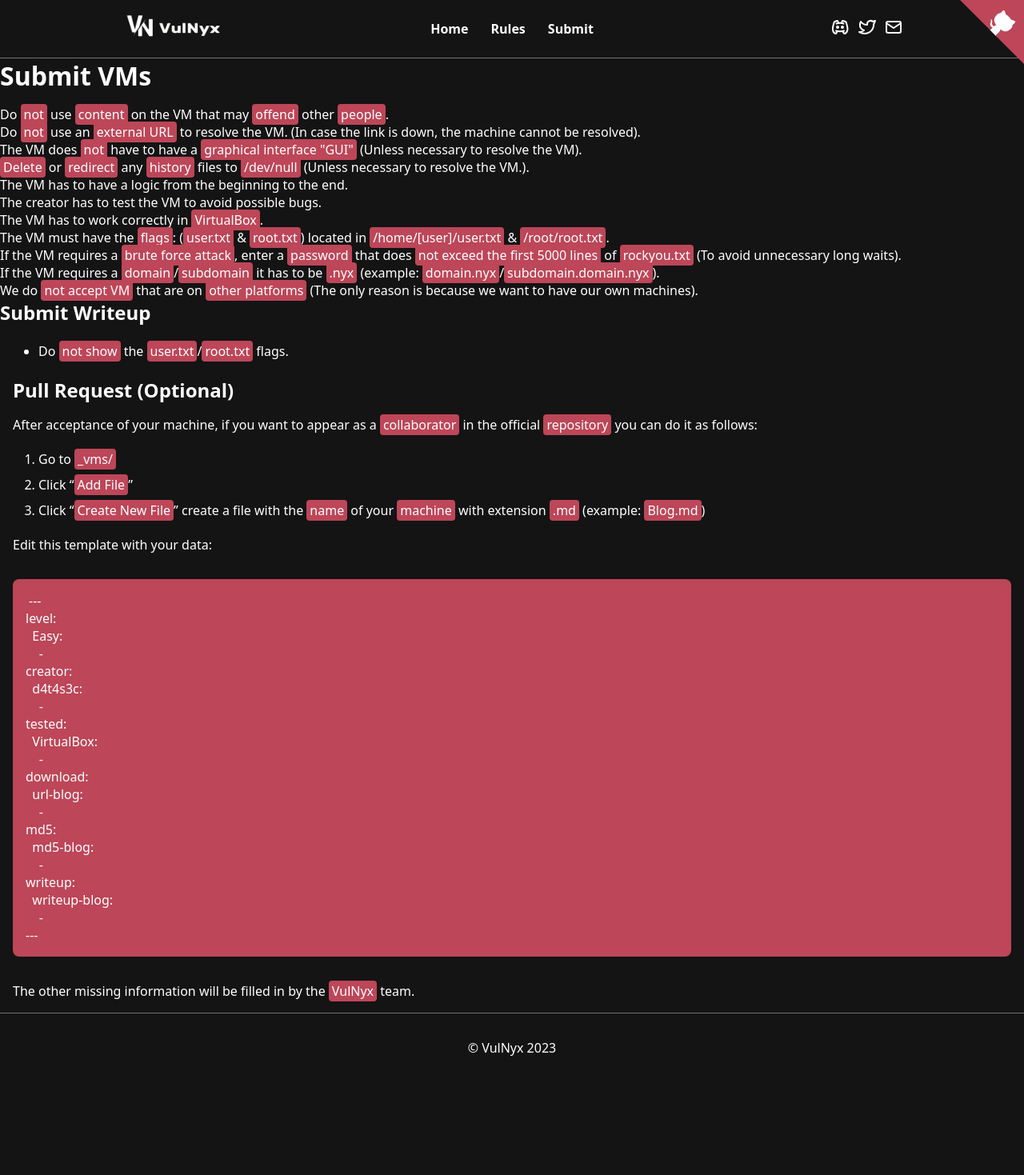
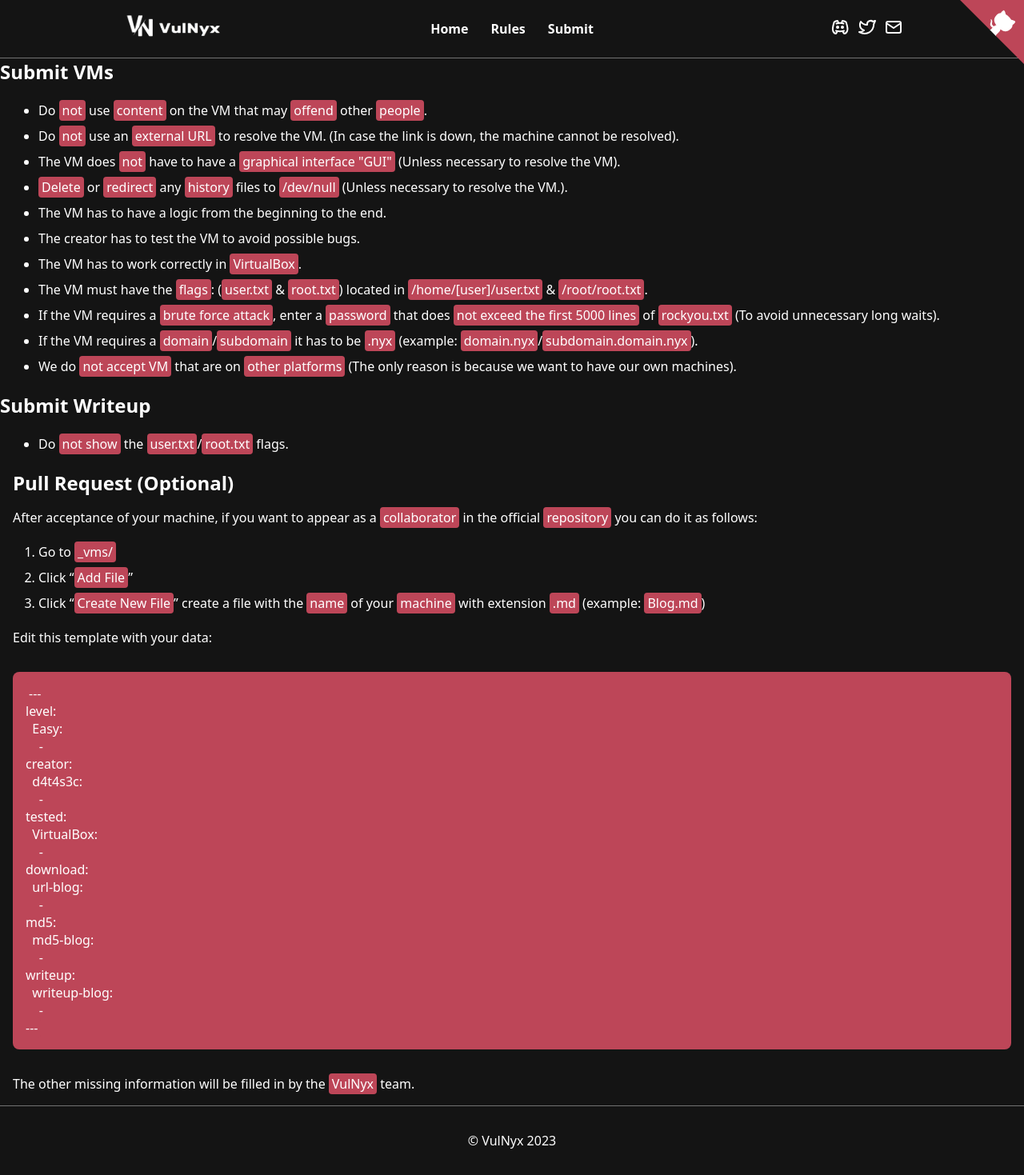
Before and after one commit to VulNyx/vulnyx, a Jekyll site: the page built from rules.md, in a window 1280 px wide. Shown: the whole page at 80% size. Built offline with Jekyll 4.4.1, drawn with Linux system fonts in a browser that asks for light colours; before the commit the page ends 1353 px from its top, so only the background shows below that.

```diff
--- a/rules.md
+++ b/rules.md
@@ -3,7 +3,7 @@ layout: page
 title: Rules
 ---
 
-# Submit VMs
+## Submit VMs
 
 - Do `not` use `content` on the VM that may `offend` other `people`.
 - Do `not` use an `external URL` to resolve the VM. (In case the link is down, the machine cannot be resolved).
```
